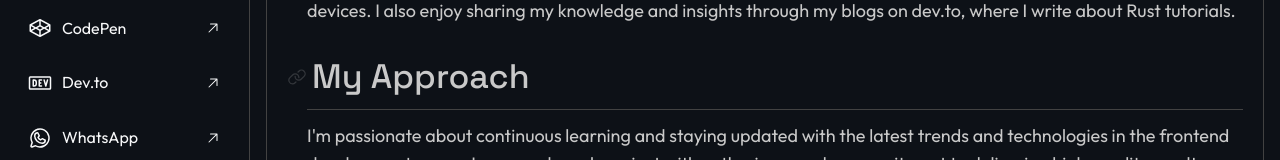
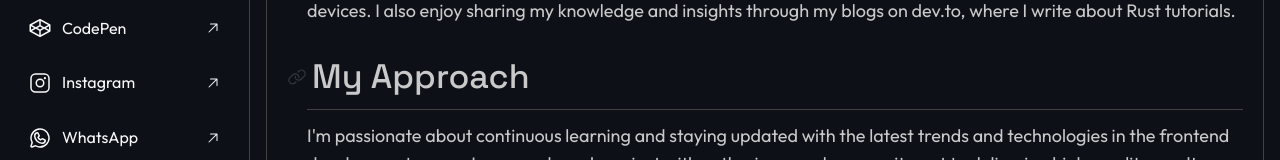
Before and after one commit to iamdipankarpaul/Dipankar-Paul-Portfolio-Website, a React (Vite) app: page / in a window 1280 px wide. Shown: the part 434-594 px from the top of the page. Built offline with nearby package versions, Linux system fonts and the light colour scheme; no server answers.

Commit message:
replace dev.to link with instagram

```diff
--- a/src/constants/socialLinks.js
+++ b/src/constants/socialLinks.js
@@ -3,10 +3,10 @@ import { randomId } from "@mantine/hooks";
 import {
   ArrowUpRight,
   CodepenLogo,
-  DevToLogo,
   GithubLogo,
   LinkedinLogo,
   WhatsappLogo,
+  InstagramLogo,
 } from "@phosphor-icons/react";
 
 const socialLinks = [
@@ -39,12 +39,12 @@ const socialLinks = [
   },
   {
     id: randomId(),
-    to: "https://dev.to/iamdipankarpaul",
-    label: "Dev.to",
-    leftIcon: DevToLogo,
+    to: "https://www.instagram.com/iamdipankarpaul/",
+    label: "Instagram",
+    leftIcon: InstagramLogo,
     rightIcon: ArrowUpRight,
     target: "_blank",
-    ariaLabel: "Dev.to link",
+    ariaLabel: "Instagram link",
   },
   {
     id: randomId(),
```
